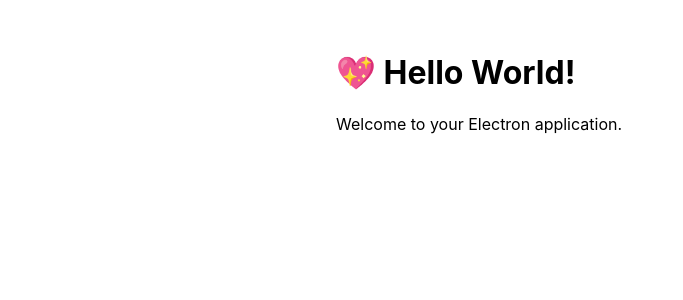
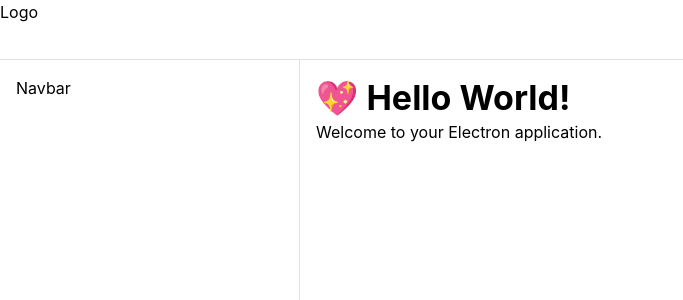
Before and after one commit to arasfeld/media-renamer, a React (Vite) app: page / in a window 1280 px wide. Shown: the top 300 px of the page, without its empty margins (0-683 px from the left). Built offline with nearby package versions, Linux system fonts and the light colour scheme.

Commit message:
add mantine

```diff
--- a/package.json
+++ b/package.json
@@ -19,6 +19,8 @@
   },
   "license": "MIT",
   "dependencies": {
+    "@mantine/core": "^8.3.13",
+    "@mantine/hooks": "^8.3.13",
     "electron-squirrel-startup": "^1.0.1",
     "react": "^19.2.4",
     "react-dom": "^19.2.4",
@@ -42,6 +44,9 @@
     "electron": "40.1.0",
     "eslint": "^8.57.1",
     "eslint-plugin-import": "^2.32.0",
+    "postcss": "^8.5.6",
+    "postcss-preset-mantine": "^1.18.0",
+    "postcss-simple-vars": "^7.0.1",
     "typescript": "~4.5.4",
     "vite": "^5.4.21"
   }
--- /dev/null
+++ b/postcss.config.cjs
@@ -0,0 +1,14 @@
+module.exports = {
+  plugins: {
+    'postcss-preset-mantine': {},
+    'postcss-simple-vars': {
+      variables: {
+        'mantine-breakpoint-xs': '36em',
+        'mantine-breakpoint-sm': '48em',
+        'mantine-breakpoint-md': '62em',
+        'mantine-breakpoint-lg': '75em',
+        'mantine-breakpoint-xl': '88em',
+      },
+    },
+  },
+};
--- a/src/App.tsx
+++ b/src/App.tsx
@@ -1,12 +1,17 @@
+import { createTheme, MantineProvider } from '@mantine/core';
 import { createRoot } from 'react-dom/client';
 import { BrowserRouter, Routes, Route } from "react-router";
 import { Home } from './pages/Home';
 
-const root = createRoot(document.body);
+const theme = createTheme({});
+
+const root = createRoot(document.getElementById('root'));
 root.render(
-  <BrowserRouter>
-    <Routes>
-      <Route path="/" element={<Home />} />
-    </Routes>
-  </BrowserRouter>
+  <MantineProvider theme={theme}>
+    <BrowserRouter>
+      <Routes>
+        <Route path="/" element={<Home />} />
+      </Routes>
+    </BrowserRouter>
+  </MantineProvider>
 );
--- a/src/index.css
+++ /dev/null
@@ -1,8 +0,0 @@
-body {
-  font-family:
-    -apple-system, BlinkMacSystemFont, 'Segoe UI', Roboto, Helvetica, Arial,
-    sans-serif;
-  margin: auto;
-  max-width: 38rem;
-  padding: 2rem;
-}
--- a/src/pages/Home.tsx
+++ b/src/pages/Home.tsx
@@ -1,8 +1,30 @@
+import { AppShell, Burger, Text, Title } from '@mantine/core';
+import { useDisclosure } from '@mantine/hooks';
+
 export function Home() {
+  const [opened, { toggle }] = useDisclosure();
+
   return (
-    <div>
-      <h1>💖 Hello World!</h1>
-      <p>Welcome to your Electron application.</p>
-    </div>
+    <AppShell
+      header={{ height: 60 }}
+      navbar={{
+        width: 300,
+        breakpoint: 'sm',
+        collapsed: { mobile: !opened },
+      }}
+      padding="md"
+    >
+      <AppShell.Header>
+        <Burger opened={opened} onClick={toggle} hiddenFrom="sm" size="sm" />
+        <div>Logo</div>
+      </AppShell.Header>
+
+      <AppShell.Navbar p="md">Navbar</AppShell.Navbar>
+
+      <AppShell.Main>
+        <Title order={1}>💖 Hello World!</Title>
+        <Text>Welcome to your Electron application.</Text>
+      </AppShell.Main>
+    </AppShell>
   );
 }
```
Also changed, not shown: src/renderer.ts (+1 -1 lines), 1 other file (tests, documents, lock files or other folders).
